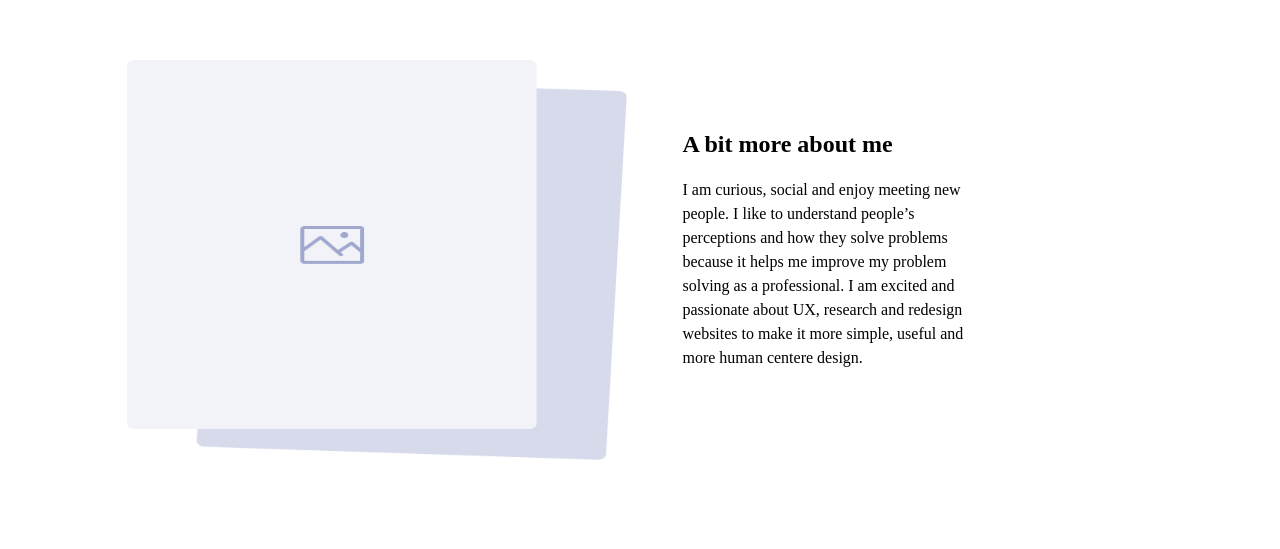
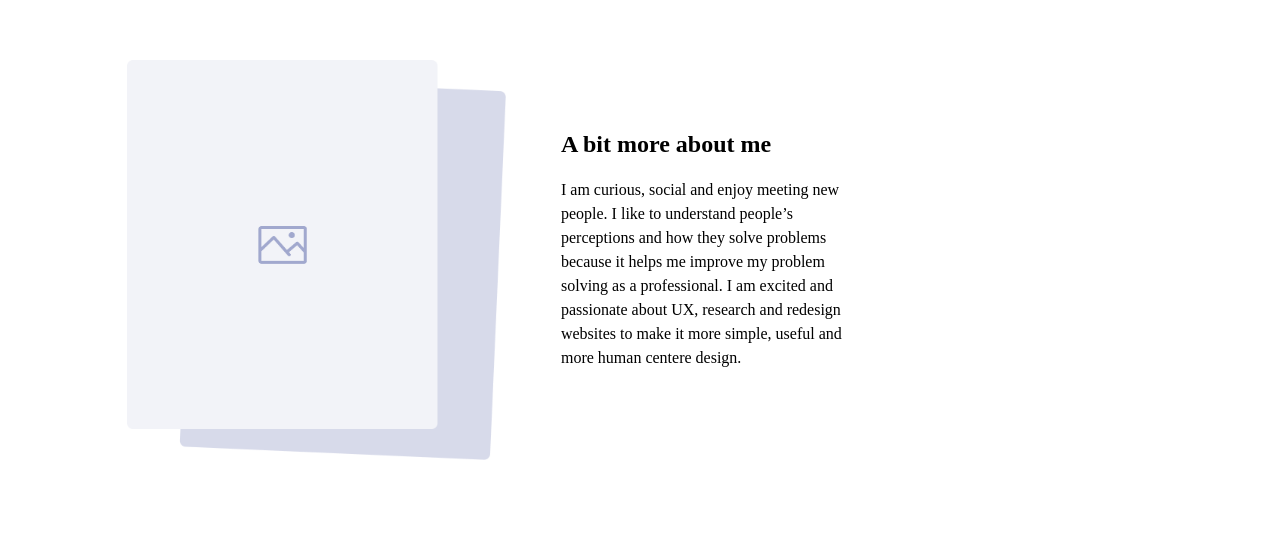
Before and after one commit to khadijam2000/UX-UI_HW19, a plain HTML site: page index.html in a window 1280 px wide. Shown: the part 251-800 px from the top of the page. Drawn offline with nearby package versions, Linux system fonts and the light colour scheme.

Commit message:
hero sizing

```diff
--- a/css/style.css
+++ b/css/style.css
@@ -88,7 +88,8 @@ a{
   }
 .heroImage {
   display: inline-block;
-
+ height: 50vh;
+ object-fit: scale-down;
    }
 
 .content {
--- a/index.html
+++ b/index.html
@@ -24,9 +24,7 @@
     </header>
 
     <section class="heroSection">
-        <div class="heroImage">
-          <img src="images/placeholder-image.png" width="500" height="400">
-        </div>
+        <img class="heroImage" src="images/placeholder-image.png">
         <div class="content">
           <h2>A bit more about me</h2>
           <p class="herotext">I  am curious, social and enjoy meeting new people.  I like to understand people’s perceptions and how they solve problems because it helps me improve my problem solving as a professional.
```
